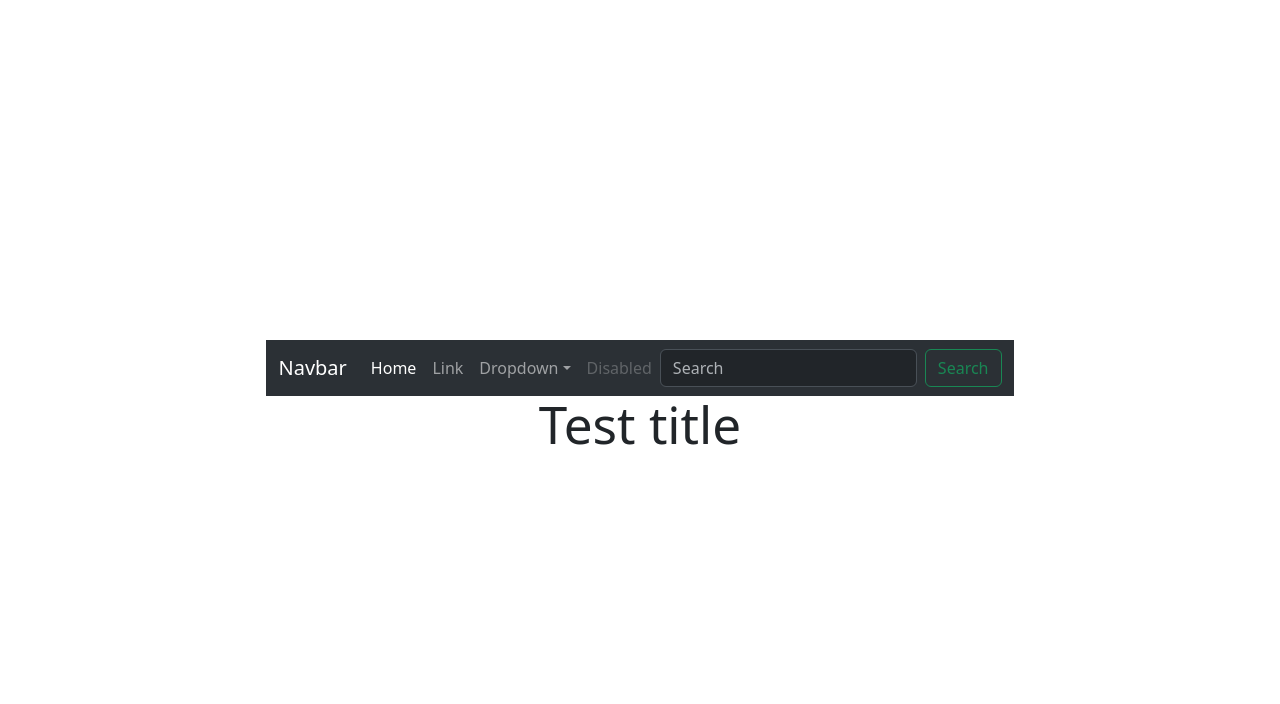
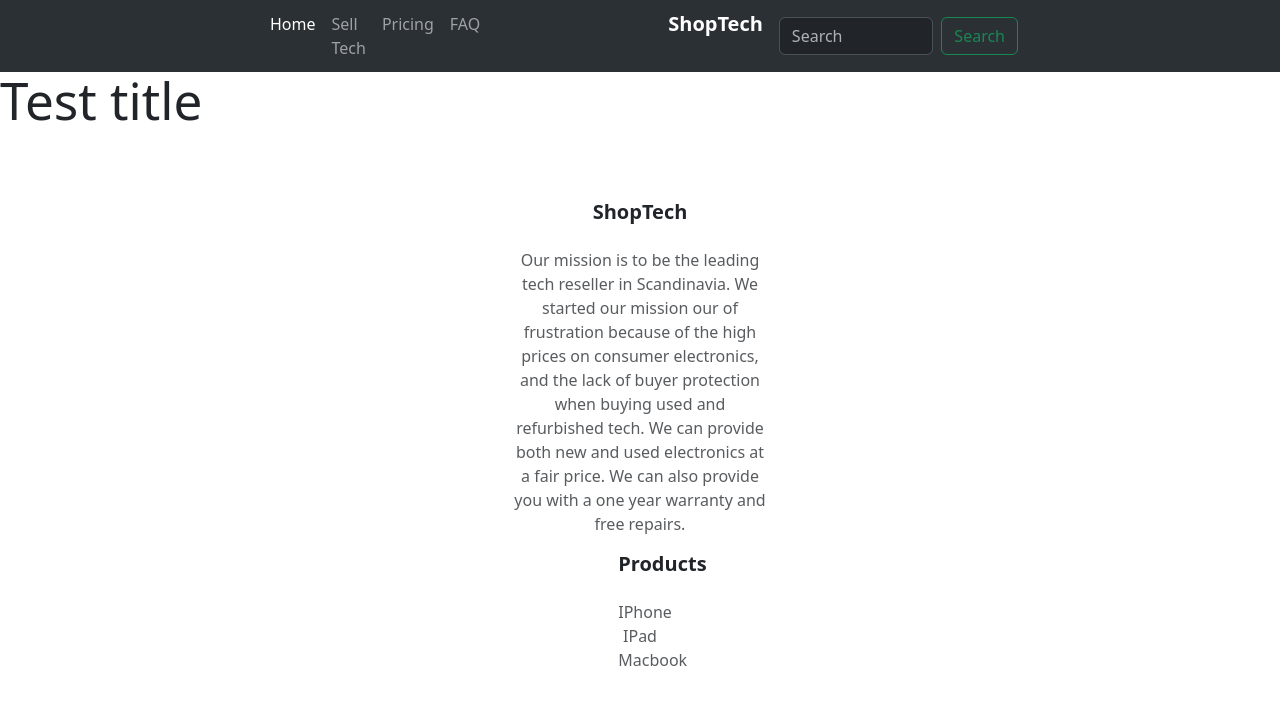
Before and after one commit to foal20ym/ShopTech, a Svelte app in the folder frontend/: page / in a window 1280 px wide. Shown: the top 704 px of the page. Built offline with nearby package versions, Linux system fonts and the light colour scheme.

Commit message:
navbar done

```diff
--- a/frontend/src/App.svelte
+++ b/frontend/src/App.svelte
@@ -1,43 +1,39 @@
 <script>
-  import {Router, Link, Route} from "svelte-routing"
+  import { Router, Link, Route } from "svelte-routing";
 </script>
 
-
 <Router>
-
   <header>
-    <nav class="navbar bg-dark navbar-expand-lg bg-body-tertiary" data-bs-theme="dark">
+    <nav
+      class="navbar bg-dark navbar-expand-lg bg-body-tertiary"
+      data-bs-theme="dark"
+    >
       <div class="container-fluid">
-        <a class="navbar-brand" href="#">Navbar</a>
-        <button class="navbar-toggler" type="button" data-bs-toggle="collapse" data-bs-target="#navbarSupportedContent" aria-controls="navbarSupportedContent" aria-expanded="false" aria-label="Toggle navigation">
-          <span class="navbar-toggler-icon"></span>
-        </button>
         <div class="collapse navbar-collapse" id="navbarSupportedContent">
           <ul class="navbar-nav me-auto mb-2 mb-lg-0">
             <li class="nav-item">
-              <a class="nav-link active" aria-current="page" href="#">Home</a>
+              <Link to="#" class="nav-link active" aria-current="page">Home</Link>
             </li>
             <li class="nav-item">
-              <a class="nav-link" href="#">Link</a>
-            </li>
-            <li class="nav-item dropdown">
-              <a class="nav-link dropdown-toggle" href="#" role="button" data-bs-toggle="dropdown" aria-expanded="false">
-                Dropdown
-              </a>
-              <ul class="dropdown-menu">
-                <li><a class="dropdown-item" href="#">Action</a></li>
-                <li><a class="dropdown-item" href="#">Another action</a></li>
-                <li><hr class="dropdown-divider"></li>
-                <li><a class="dropdown-item" href="#">Something else here</a></li>
-              </ul>
+              <a class="nav-link" href="#">Sell Tech</a>
             </li>
             <li class="nav-item">
-              <a class="nav-link disabled">Disabled</a>
+              <a class="nav-link" href="#">Pricing</a>
             </li>
+            <li class="nav-item">
+              <a class="nav-link" href="#">FAQ</a>
+            </li>
+            <a href="#" class="navbar-brand logo">ShopTech</a>
           </ul>
           <form class="d-flex" role="search">
-            <input class="form-control me-2" type="search" placeholder="Search" aria-label="Search">
-            <button class="btn btn-outline-success" type="submit">Search</button>
+            <input
+              class="form-control me-2"
+              type="search"
+              placeholder="Search"
+              aria-label="Search"
+            />
+            <button class="btn btn-outline-success" type="submit">Search</button
+            >
           </form>
         </div>
       </div>
@@ -48,7 +44,29 @@
     <h1>Test title</h1>
   </main>
 
-  <footer>
+  <footer class="bg-body-teriary text-body-secondary pt-5 pb-4">
+    <div class="container text-center text-md.left">
+      <div class="row text-center text-md-left">
+        <div class="col-md-3 col-lg-3 col-xl-3 mx-auto mt-3">
+          <h5 class="fw-bold mb-4 text-dark">ShopTech</h5>
+          <p>Our mission is to be the leading tech reseller in Scandinavia.
+
+            We started our mission our of frustration because of the high prices on consumer electronics,
+             and the lack of buyer protection when buying used and refurbished tech.
+
+            We can provide both new and used electronics at a fair price. We can also provide you with a
+            one year warranty and free repairs.
+          </p>
+          <div class="col-md-2 col-lg-2 col-xl-2 mx-auto mt-3">
+            <h5 class="fw-bold mb-4 text-dark">Products</h5>
+            <p>
+              <Link to="#" class="text-body-secondary" style="text-decoration: none;">IPhone</Link>
+              <Link to="#" class="text-body-secondary" style="text-decoration: none;">IPad</Link>
+              <Link to="#" class="text-body-secondary" style="text-decoration: none;">Macbook</Link>
+            </p>
+          </div>
+        </div>
+      </div>
+    </div>
   </footer>
-
 </Router>
--- a/frontend/src/app.css
+++ b/frontend/src/app.css
@@ -24,10 +24,26 @@
   color: #535bf2;
 }
 
+.container-fluid div{
+  display: flex;
+  justify-content: space-around;
+  margin-left: 250px;
+  margin-right: 250px;
+  height: 3.5em;
+}
+
+header {
+  height: 200%;
+}
+
+.logo {
+  margin-left: 180px;
+  font-weight: bold;
+  font-size: 100fr;
+}
+
 body {
   margin: 0;
-  display: flex;
-  place-items: center;
   min-width: 320px;
   min-height: 100vh;
 }
@@ -42,10 +58,7 @@
 }
 
 #app {
-  max-width: 1280px;
   margin: 0 auto;
-  padding: 2rem;
-  text-align: center;
 }
 
 button {
--- a/frontend/src/main.js
+++ b/frontend/src/main.js
@@ -6,4 +6,8 @@
   target: document.getElementById('app'),
 })
 
+/*const app = new App({
+  target: document.body,
+});*/
+
 export default app
```
